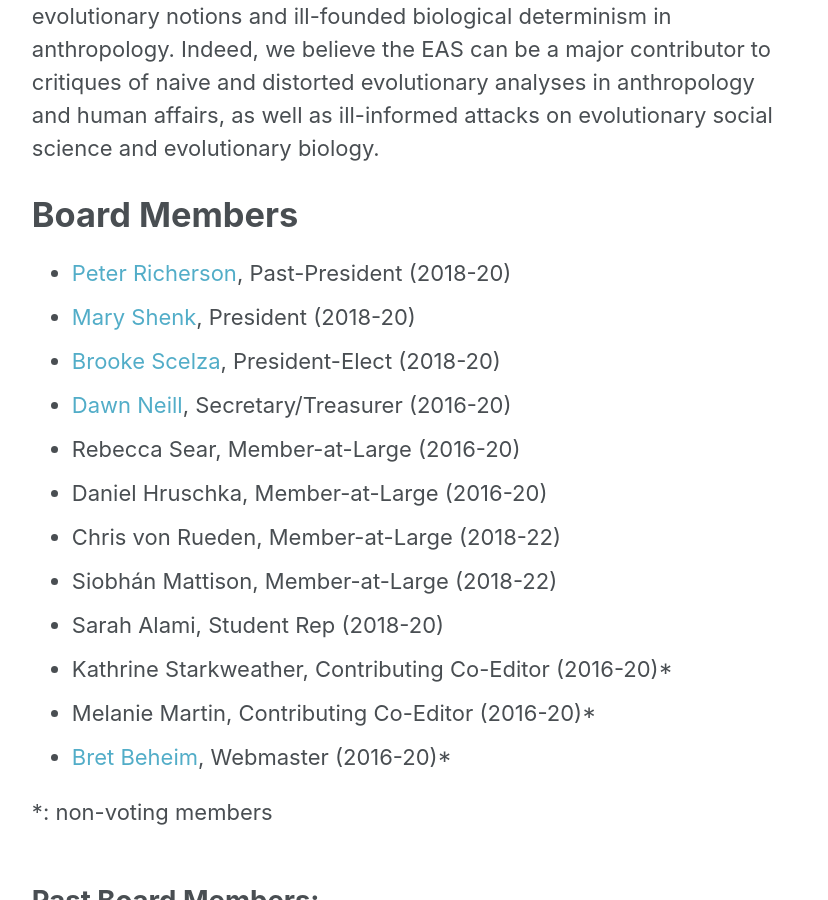
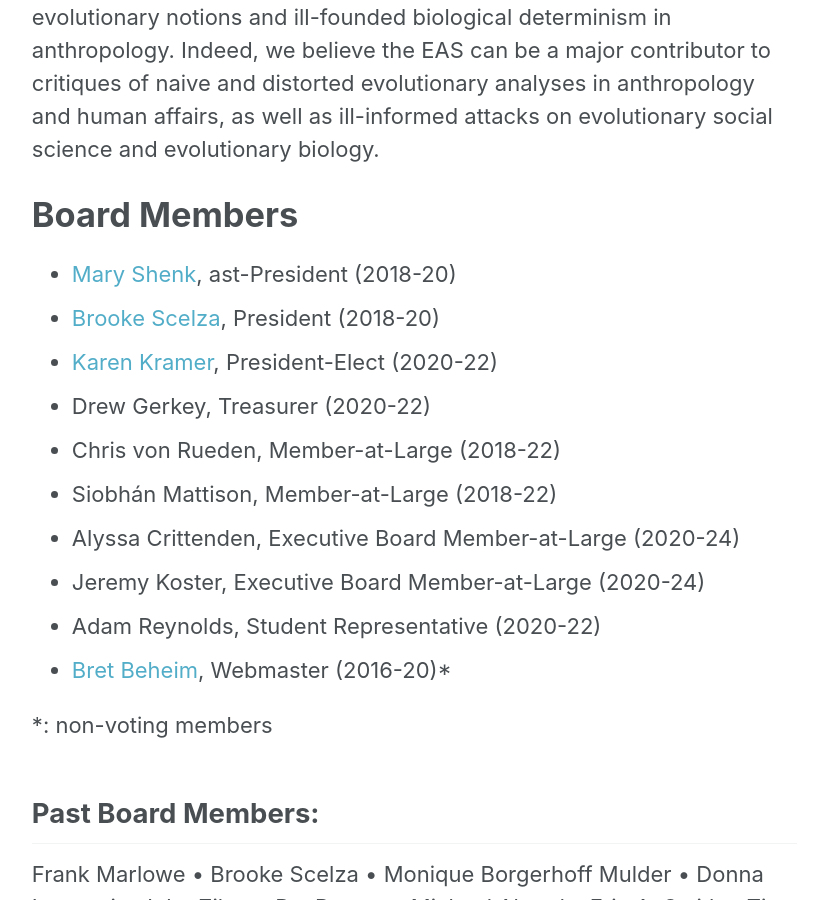
Before and after one commit to babeheim/evanthsoc-new, a Jekyll site: the page built from _pages/about.md, in a window 1280 px wide and 900 px high, scrolled down 3091 px. Shown: the whole window, without its empty margins (252-1080 px from the left). Built offline with Jekyll 4.4.1, drawn with Linux system fonts in a browser that asks for light colours.

Commit message:
updated board members list

```diff
--- a/_pages/about.md
+++ b/_pages/about.md
@@ -35,17 +35,15 @@ EAS aims to be a unifying force in the AAA, not a divisive one. As anthropologis
 
 # Board Members
 
-- [Peter Richerson](http://www.des.ucdavis.edu/faculty/Richerson/Richerson.htm), Past-President (2018-20)
-- [Mary Shenk](http://faculty.missouri.edu/~shenkm/), President (2018-20)
-- [Brooke Scelza](https://www.anthro.ucla.edu/faculty/brooke-scelza), President-Elect (2018-20)
-- [Dawn Neill](&#109;&#x61;&#105;&#108;&#x74;&#111;&#x3a;&#100;&#98;&#x6e;&#101;&#x69;&#108;&#108;&#64;&#99;&#97;&#x6c;&#112;&#111;&#x6c;&#x79;&#46;&#x65;&#100;&#117;), Secretary/Treasurer (2016-20)
-- Rebecca Sear, Member-at-Large (2016-20)
-- Daniel Hruschka, Member-at-Large (2016-20)
+- [Mary Shenk](http://faculty.missouri.edu/~shenkm/), ast-President (2018-20)
+- [Brooke Scelza](https://www.anthro.ucla.edu/faculty/brooke-scelza), President (2018-20)
+- [Karen Kramer](https://anthro.utah.edu/faculty/kkramer/), President-Elect (2020-22)
+- Drew Gerkey, Treasurer (2020-22)
 - Chris von Rueden, Member-at-Large (2018-22)
 - Siobhán Mattison, Member-at-Large (2018-22)
-- Sarah Alami, Student Rep (2018-20)
-- Kathrine Starkweather, Contributing Co-Editor (2016-20)*
-- Melanie Martin, Contributing Co-Editor (2016-20)*
+- Alyssa Crittenden, Executive Board Member-at-Large (2020-24)
+- Jeremy Koster, Executive Board Member-at-Large (2020-24)
+- Adam Reynolds, Student Representative (2020-22)
 - [Bret Beheim](https://www.babeheim.com), Webmaster (2016-20)*
 
 *: non-voting members
```
